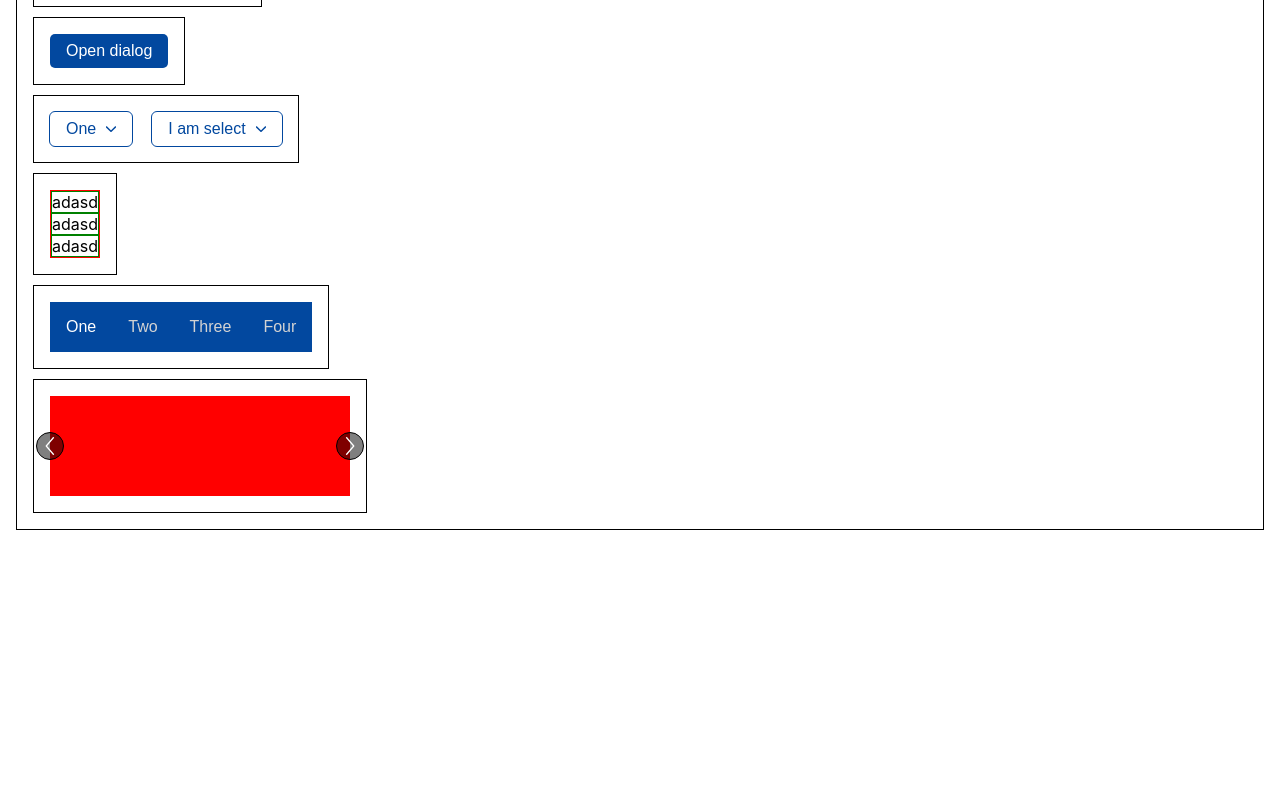
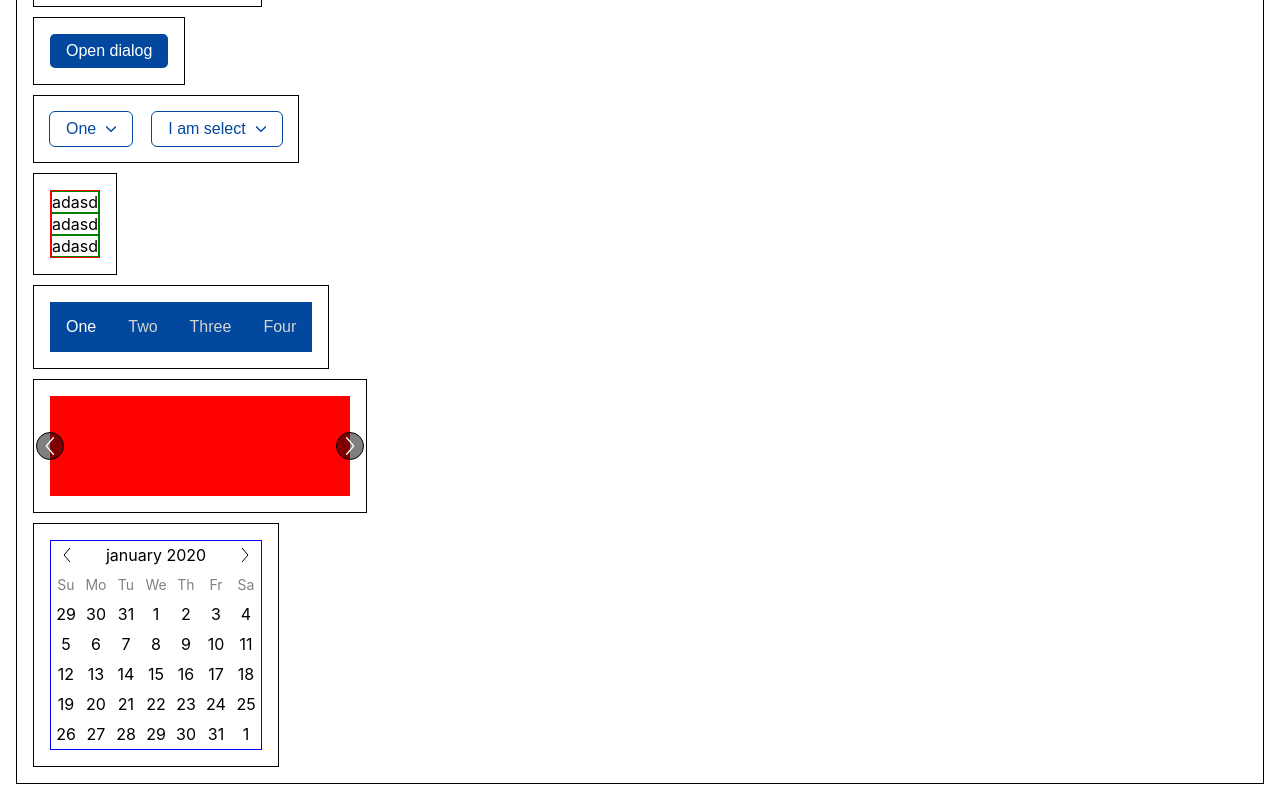
Before and after one commit to bandvov/react-ui-kit, a React (Create React App) app: page / in a window 1280 px wide. Shown: the part 1113-1913 px from the top of the page. Before the commit the page ends 1659 px from the top, so only its background shows below. Built offline with nearby package versions, Linux system fonts and the light colour scheme.

Commit message:
add datepicker

```diff
--- a/src/App.tsx
+++ b/src/App.tsx
@@ -11,6 +11,7 @@ import {
   DialogModal,
   Select,
   Swiper,
+  Datepicker,
 } from "./components";
 import List from "./components/List/List";
 import Tabs from "./components/Tabs/Tabs";
@@ -521,6 +522,9 @@ function App() {
           />
         </Swiper>
       </Wrapper>
+      <Wrapper>
+        <Datepicker />
+      </Wrapper>
     </div>
   );
 }
--- /dev/null
+++ b/src/components/datepicker/Datepicker.tsx
@@ -0,0 +1,178 @@
+import React, { useEffect, useState } from "react";
+import styled from "styled-components";
+import { ReactComponent as LeftArrow } from "../../icons/larr.svg";
+import { ReactComponent as RightArrow } from "../../icons/rarr.svg";
+
+const StyledWeekName = styled.div`
+  display: flex;
+  align-items: center;
+  justify-content: center;
+  width: 30px;
+  height: 30px;
+  font-size: 14px;
+  color: gray;
+`;
+const StyledWeekDay = styled.div`
+  display: flex;
+  justify-content: center;
+  align-items: center;
+  width: 30px;
+  height: 30px;
+  :hover {
+    cursor: pointer;
+    background-color: #01459733;
+  }
+`;
+const StyledWeek = styled.div``;
+const StyledDatepickerContainer = styled.div`
+  border: 1px solid blue;
+  ${StyledWeekName} {
+    border-right: none;
+  }
+  ${StyledWeekName}:first-of-type {
+    border-left: none;
+  }
+  div svg {
+    padding: 0 8px;
+  }
+
+  div svg:hover {
+    cursor: pointer;
+  }
+
+  div svg path {
+    stroke: black;
+  }
+`;
+const months = [
+  "january",
+  "february",
+  "march",
+  "april",
+  "may",
+  "june",
+  "july",
+  "august",
+  "september",
+  "october",
+  "november",
+  "december",
+];
+const weekday = [
+  "Sunday",
+  "Monday",
+  "Tuesday",
+  "Wensday",
+  "Thursday",
+  "Friday",
+  "Saturday",
+];
+
+export default function Datepicker() {
+  const [date, setDate] = useState<Date>(new Date(2020, 1, 0));
+  const [selectedDate, setSelectedDate] = useState<Date | null>();
+
+  const [daysInMonth, setDaysInMonth] = useState<number>(
+    new Date(2020, 1, 0).getDate()
+  );
+
+  useEffect(() => {
+    setDaysInMonth(
+      new Date(date.getFullYear(), date.getMonth() + 1, 0).getDate()
+    );
+  }, [date]);
+
+  const prevMonthHandler = () => {
+    setDate(new Date(date.getFullYear(), date.getMonth() - 1));
+  };
+  const nextMonthHandler = () => {
+    setDate(new Date(date.getFullYear(), date.getMonth() + 1));
+  };
+
+  const getDays = () => {
+    const monthStartOnWeekDay = new Date(
+      date.getFullYear(),
+      date.getMonth(),
+      1
+    ).getDay();
+
+    const daysArray: Date[][] = [];
+    let day = 1;
+
+    for (let week = 0; week < (daysInMonth + monthStartOnWeekDay) / 7; week++) {
+      daysArray[week] = [];
+      for (let weekDay = 0; weekDay <= 6; weekDay++) {
+        if (week === 0 && weekDay < monthStartOnWeekDay) {
+          daysArray[week][weekDay] = new Date(
+            date.getFullYear(),
+            date.getMonth(),
+            weekDay - monthStartOnWeekDay + 1
+          );
+        } else {
+          daysArray[week][weekDay] = new Date(
+            date.getFullYear(),
+            date.getMonth(),
+            day++
+          );
+        }
+      }
+    }
+    return daysArray;
+  };
+  console.log(getDays());
+
+  return (
+    <StyledDatepickerContainer>
+      <div
+        style={{
+          backgroundColor: "white",
+          display: "flex",
+          justifyContent: "space-between",
+          padding: "4px",
+          alignItems: "center",
+        }}
+      >
+        <LeftArrow height={16} onClick={prevMonthHandler} />
+        {months[date.getMonth()]} {date.getFullYear()}
+        <RightArrow height={16} onClick={nextMonthHandler} />
+      </div>
+      <div style={{ display: "flex" }}>
+        {weekday.map((day) => {
+          return <StyledWeekName>{day.substring(0, 2)}</StyledWeekName>;
+        })}
+      </div>
+      <div>
+        {getDays().map((week) => {
+          return (
+            <StyledWeek
+              style={{
+                display: "flex",
+                flexDirection: "row",
+              }}
+            >
+              {week.map((date) => {
+                return (
+                  <StyledWeekDay
+                    onClick={() => setSelectedDate(date)}
+                    style={{
+                      backgroundColor:
+                        selectedDate?.toISOString() === date?.toISOString()
+                          ? "#014597"
+                          : "",
+                      color:
+                        selectedDate?.toISOString() === date?.toISOString()
+                          ? "white"
+                          : "",
+                    }}
+                  >
+                    {date?.getDate()}
+                  </StyledWeekDay>
+                );
+              })}
+            </StyledWeek>
+          );
+        })}
+      </div>
+    </StyledDatepickerContainer>
+  );
+}
--- /dev/null
+++ b/src/components/datepicker/helpers.tsx
@@ -0,0 +1,5 @@
+import React from "react";
+
+export default function helpers() {
+  return <div>helpers</div>;
+}
--- a/src/components/index.tsx
+++ b/src/components/index.tsx
@@ -10,6 +10,7 @@ import Pagination from "./Pagination/Pagination";
 import Select from "./Select/Select";
 import Swiper from "./Swiper/Swiper";
 import TextInput from "./Form/TextInput";
+import Datepicker from "./datepicker/Datepicker";
 
 export {
   Button,
@@ -24,4 +25,5 @@ export {
   Select,
   Swiper,
   TextInput,
+  Datepicker,
 };
```
